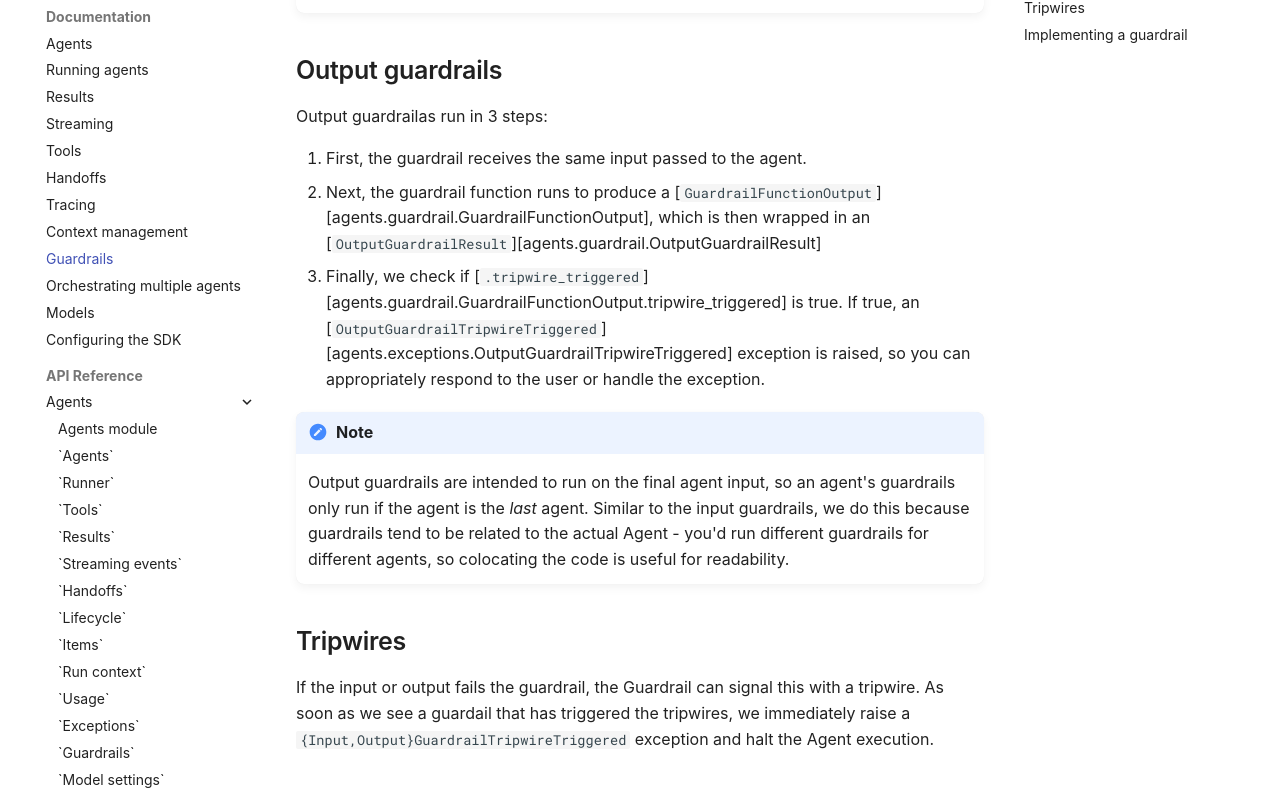
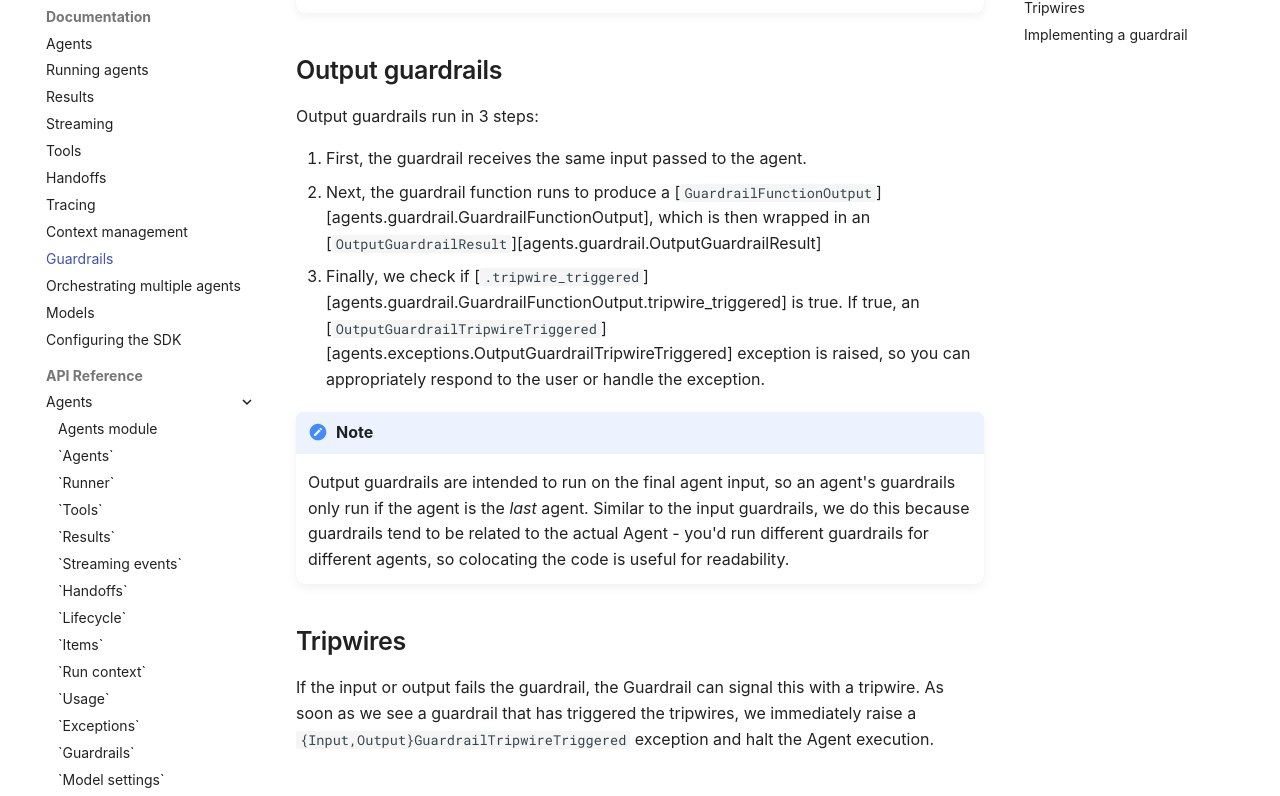
Before and after one commit to zain/openai-agents-python, an MkDocs documentation site: the page built from docs/guardrails.md, in a window 1280 px wide and 1400 px high, scrolled down 920 px. Shown: the part 154-950 px from the top of the window. Built offline with MkDocs 1.6.1 and Material for MkDocs 9.7.7, drawn with Linux system fonts in a browser that asks for light colours; some web fonts are replaced.

Commit message:
fix: correct typos in general documentation

```diff
--- a/docs/guardrails.md
+++ b/docs/guardrails.md
@@ -21,7 +21,7 @@ Input guardrails run in 3 steps:
 
 ## Output guardrails
 
-Output guardrailas run in 3 steps:
+Output guardrails run in 3 steps:
 
 1. First, the guardrail receives the same input passed to the agent.
 2. Next, the guardrail function runs to produce a [`GuardrailFunctionOutput`][agents.guardrail.GuardrailFunctionOutput], which is then wrapped in an [`OutputGuardrailResult`][agents.guardrail.OutputGuardrailResult]
@@ -33,7 +33,7 @@ Output guardrailas run in 3 steps:
 
 ## Tripwires
 
-If the input or output fails the guardrail, the Guardrail can signal this with a tripwire. As soon as we see a guardail that has triggered the tripwires, we immediately raise a `{Input,Output}GuardrailTripwireTriggered` exception and halt the Agent execution.
+If the input or output fails the guardrail, the Guardrail can signal this with a tripwire. As soon as we see a guardrail that has triggered the tripwires, we immediately raise a `{Input,Output}GuardrailTripwireTriggered` exception and halt the Agent execution.
 
 ## Implementing a guardrail
 
```
Also changed, not shown: docs/config.md (+1 -1 lines), docs/tracing.md (+1 -1 lines).
